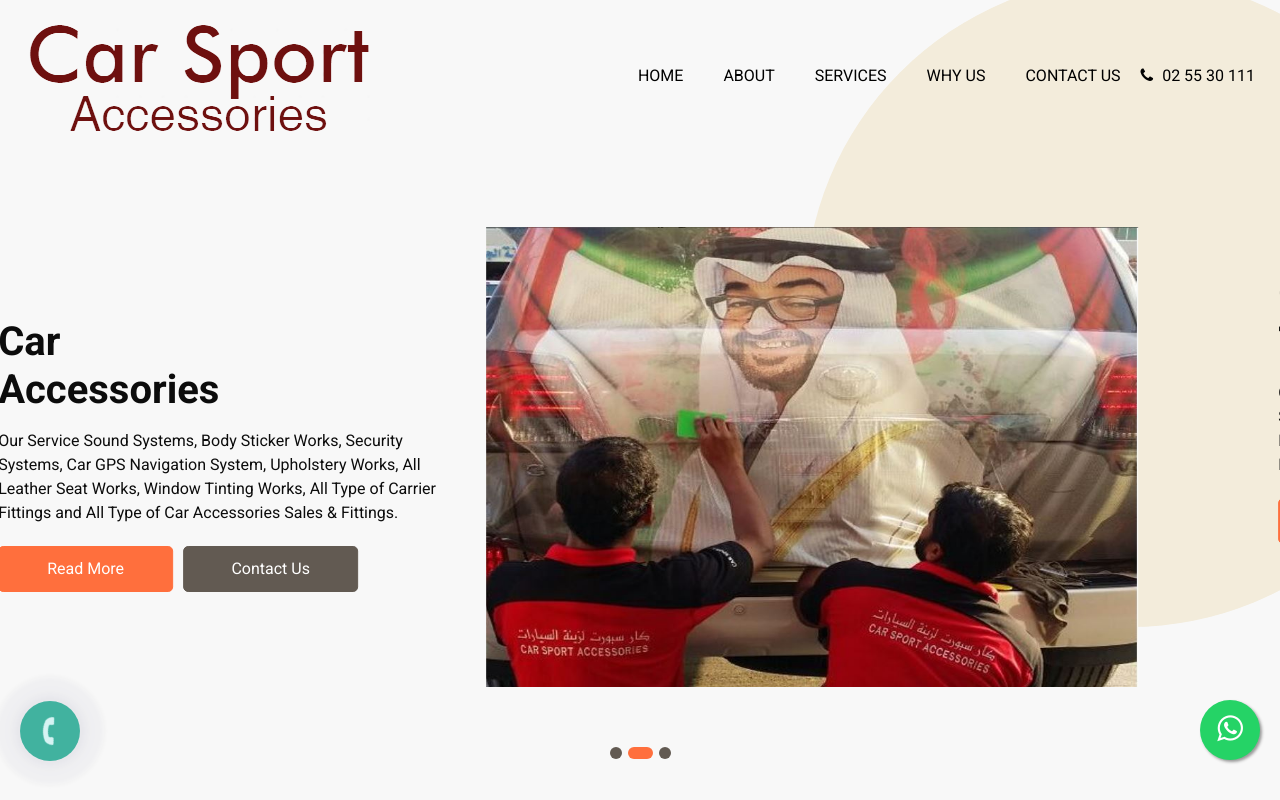
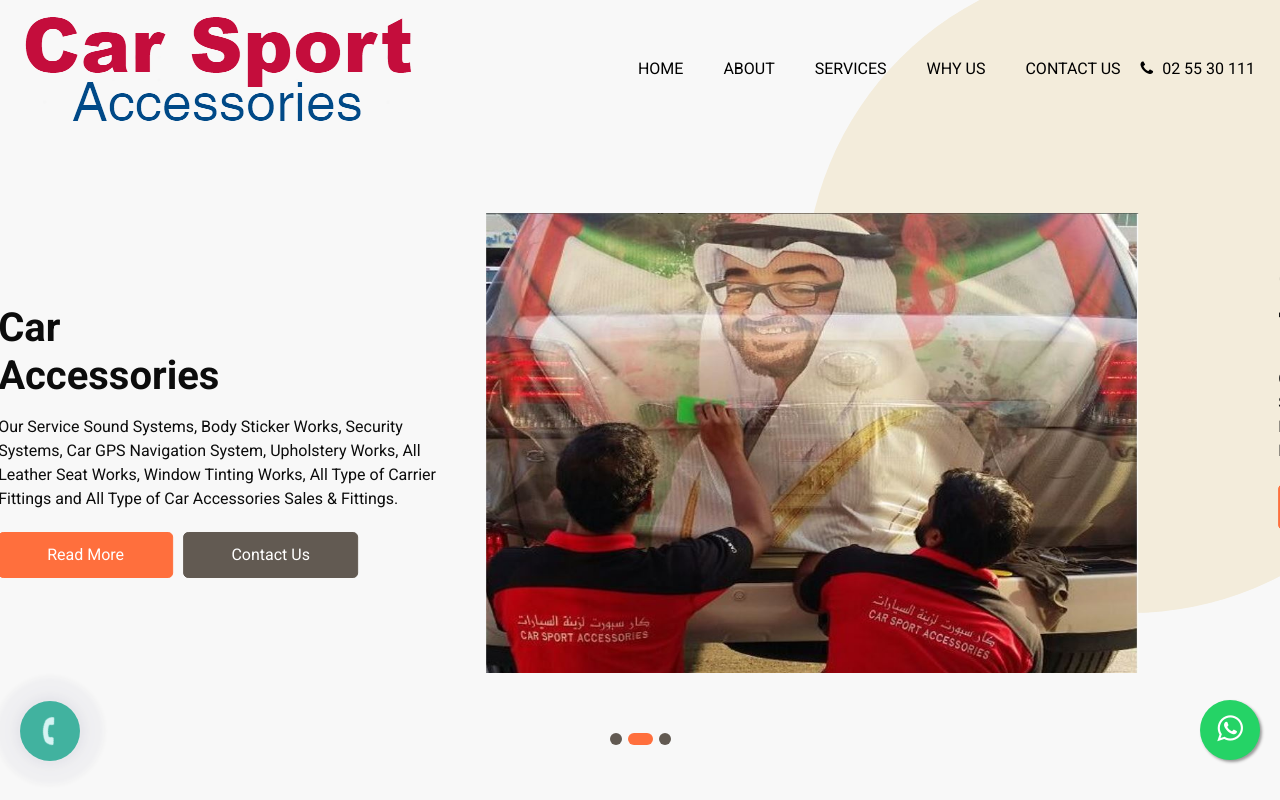
Before and after one commit to caruae/caruae.github.io, a plain HTML site: page IndexMainpage.html in a window 1280 px wide. Shown: the top 800 px of the page. Drawn offline with nearby package versions, Linux system fonts and the light colour scheme.

Commit message:
sm110420220403

```diff
--- a/IndexMainpage.html
+++ b/IndexMainpage.html
@@ -88,7 +88,7 @@
         <a class="navbar-brand" href="https://carsportuae.com/">
           <span>
         <div class="img-box">
-          <img src="img/logo/carsport-rbg-p.png" alt="">
+          <img src="img/logo/carsports-rbg-p.png" alt="">
         </div></span>
       </a>
         <button class="navbar-toggler" type="button" data-toggle="collapse" data-target="#navbarSupportedContent" aria-controls="navbarSupportedContent" aria-expanded="false" aria-label="Toggle navigation">
```
Also changed, not shown: img/logo/carsports-rbg-p.png (added).
